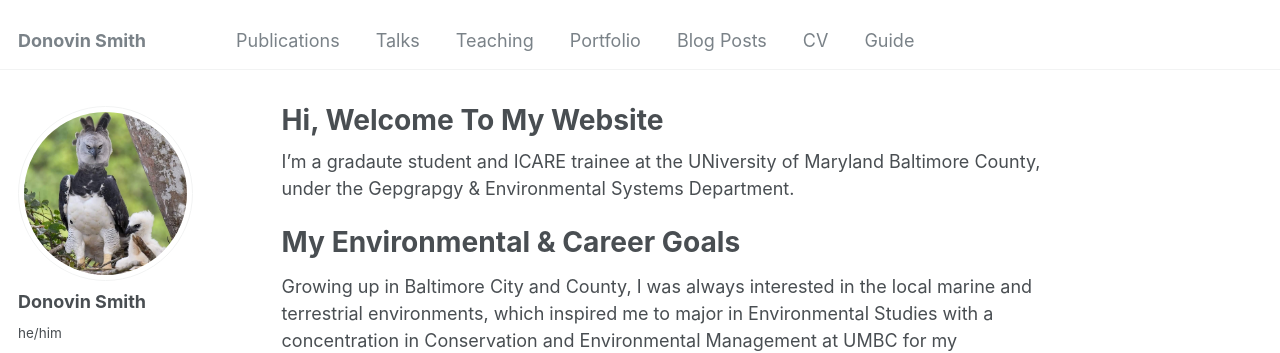
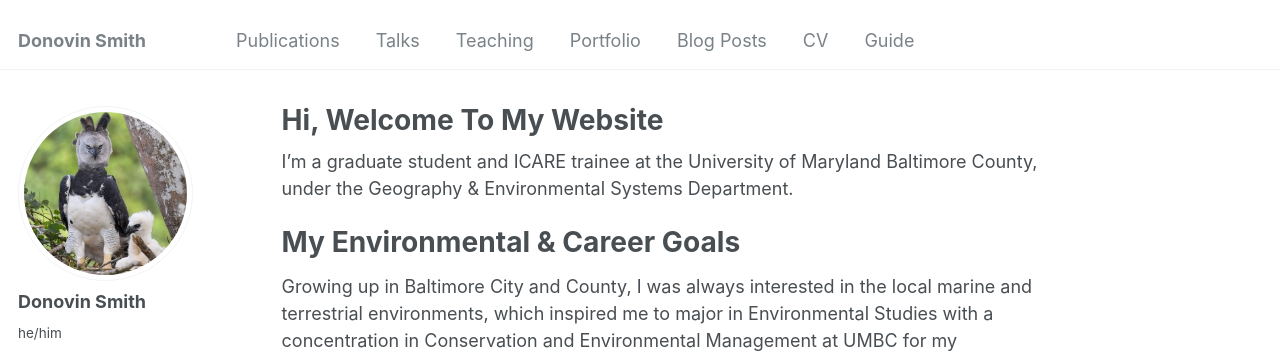
Before and after one commit to Donovin89/Donovin89.github.io, a Jekyll site: the page built from _pages/about.md, in a window 1280 px wide and 900 px high. Shown: the top 353 px of the window. Built offline with Jekyll 4.4.1, drawn with Linux system fonts in a browser that asks for light colours.

Commit message:
Update about.md

```diff
--- a/_pages/about.md
+++ b/_pages/about.md
@@ -6,7 +6,7 @@ redirect_from:
   - /about/
   - /about.html
 ---
-I'm a gradaute student and ICARE trainee at the UNiversity of Maryland Baltimore County, under the Gepgrapgy & Environmental Systems Department.
+I'm a graduate student and ICARE trainee at the University of Maryland Baltimore County, under the Geography & Environmental Systems Department.
 
 
 My Environmental & Career Goals
```
